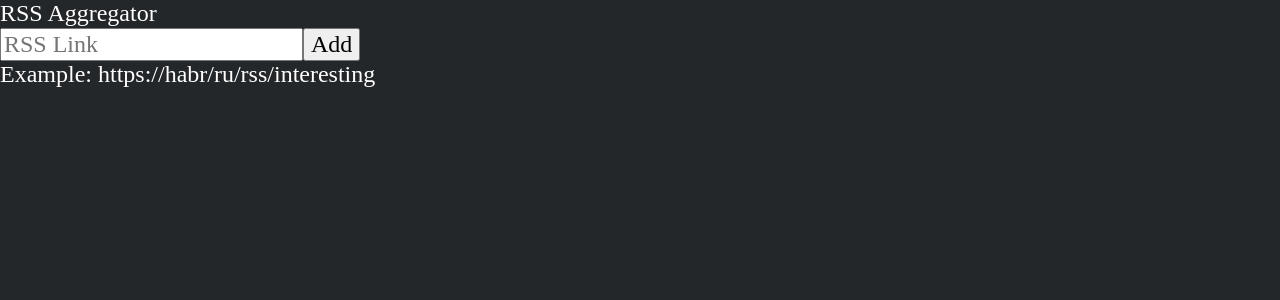
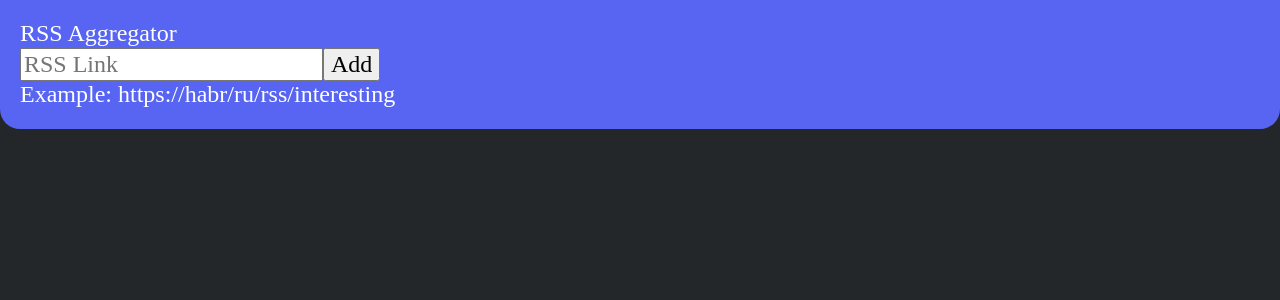
Before and after one commit to nikitakaralius/InfotecsIntern, a React (Create React App) app in the folder src/RssAggregator/client-app/: page / in a window 1280 px wide. Shown: the top 300 px of the page. Built offline with nearby package versions, Linux system fonts and the light colour scheme.

Commit message:
Added container style

```diff
--- a/src/RssAggregator/client-app/src/components/header/Header.module.scss
+++ b/src/RssAggregator/client-app/src/components/header/Header.module.scss
@@ -0,0 +1,10 @@
+@import '../../styles/variables';
+
+.container {
+  grid-area: header;
+  background: $accent-color;
+  border-bottom-left-radius: 20px;
+  border-bottom-right-radius: 20px;
+  padding: 20px;
+  color: $primary-color;
+}
--- a/src/RssAggregator/client-app/src/components/header/Header.tsx
+++ b/src/RssAggregator/client-app/src/components/header/Header.tsx
@@ -1,9 +1,10 @@
 import React from 'react';
 import {RssForm} from './rssForm/RssForm';
+import styles from './Header.module.scss';
 
 const Header = () => {
   return (
-    <header>
+    <header className={styles.container}>
 
       <div>
         RSS Aggregator
```
